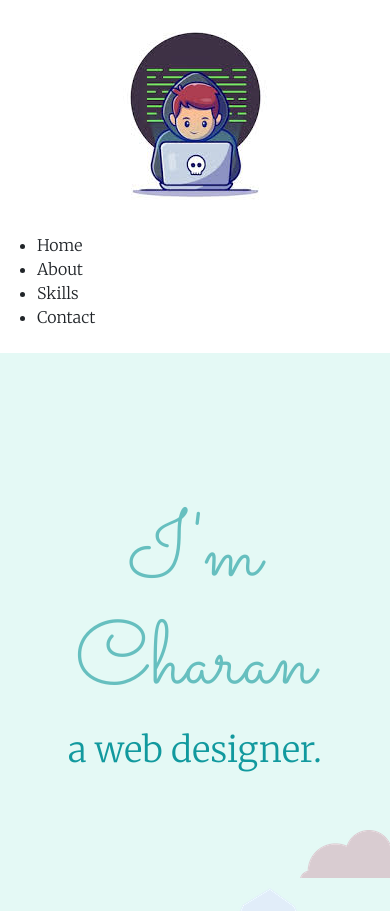
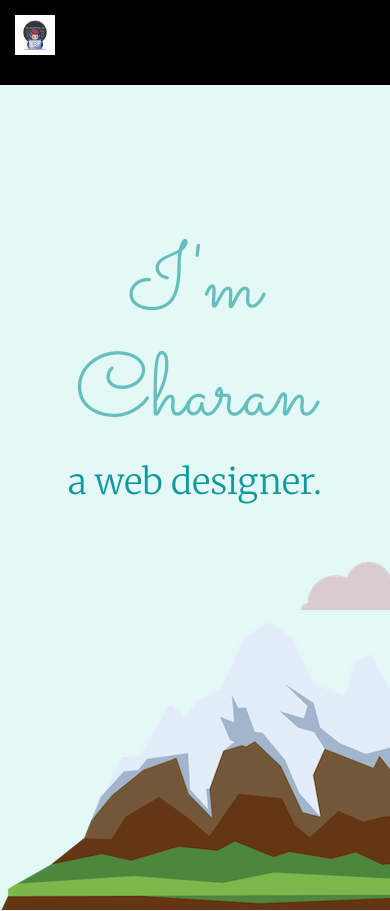
Before and after one commit to Charanreddy864/My-Website, a plain HTML site: page index.html in a window 390 px wide. Shown: the top 911 px of the page. Drawn offline with nearby package versions, Linux system fonts and the light colour scheme.

Commit message:
Update styles.css

```diff
--- a/styles.css
+++ b/styles.css
@@ -199,3 +199,60 @@ margin-top: 20px;
   transform: translate(-50%,-50%) scale(1);
   visibility: visible;
 }
+nav{
+  background-color: black;
+  display: flex;
+  justify-content: space-between;
+  height: 85px;
+}
+.logo{
+    width:40px;
+    height:40px;
+    margin:15px 0 37px 15px;
+}
+.navlinks{
+  display: flex;
+  flex-direction: row;
+}
+.nav-item{
+  color: white;
+  margin:15px;
+}
+.navbar ul{
+  list-style-type: none;
+}
+.mobile i{
+  color: white;
+  margin:20px 20px 0px 0px;
+}
+.mobile
+{
+  display:none;
+}
+@media screen and (max-width:769px){
+  .navlinks{
+        display: flex;
+        flex-direction: column;
+        align-content: center;
+        justify-content: flex-start;
+        position: fixed;
+        top:60px;
+        right:-300px;
+        width:200px;
+        padding-bottom: 30px;
+        background-color: black;
+        transition: 0.3s ease-in-out;
+        z-index: 9999;
+    }
+    .active{
+        right:-20px;
+    }
+    .navlinks li{
+        margin:10px;
+    }
+    .mobile{
+        display: block;
+        cursor: pointer;
+    }
+
+}
```
